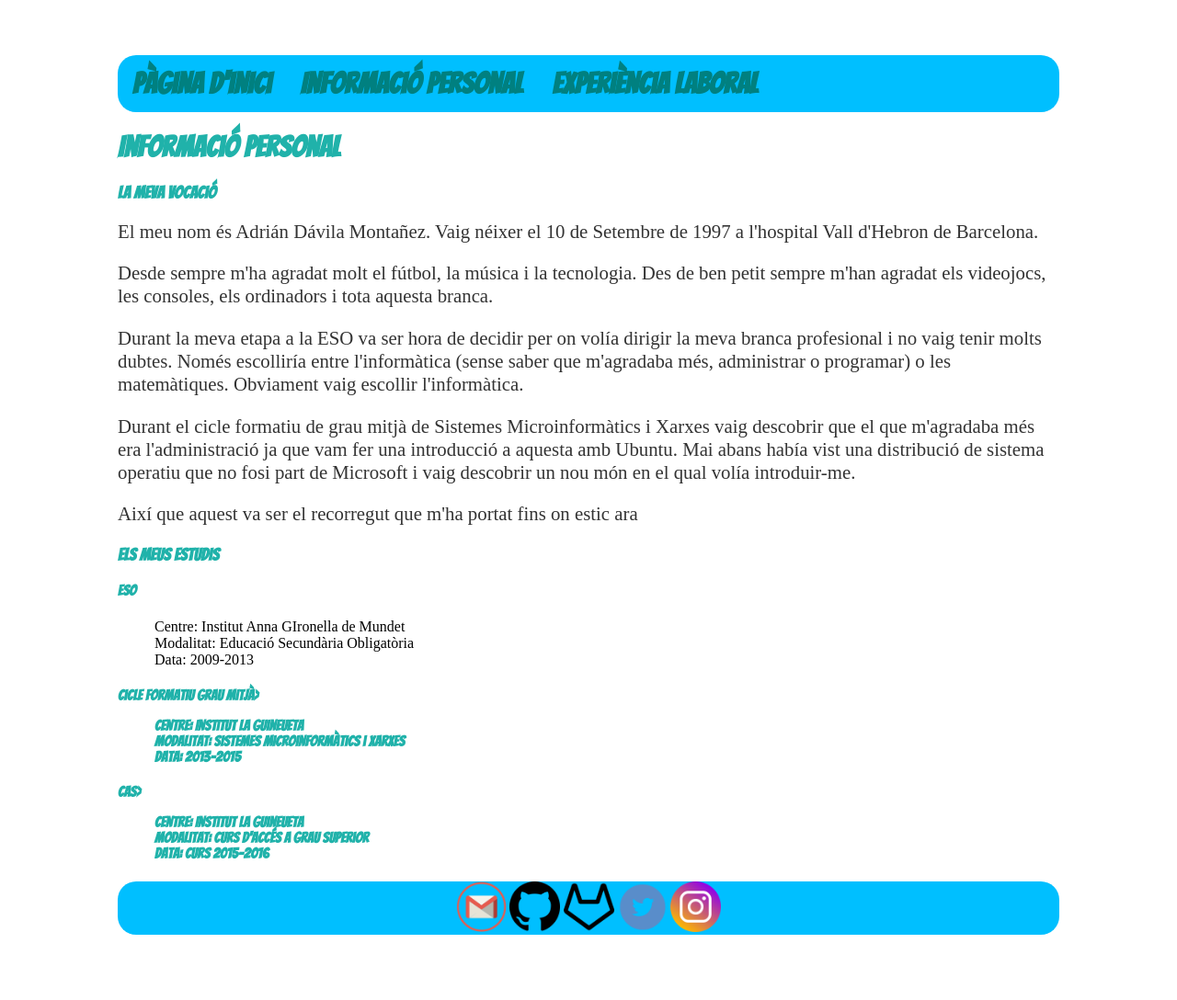
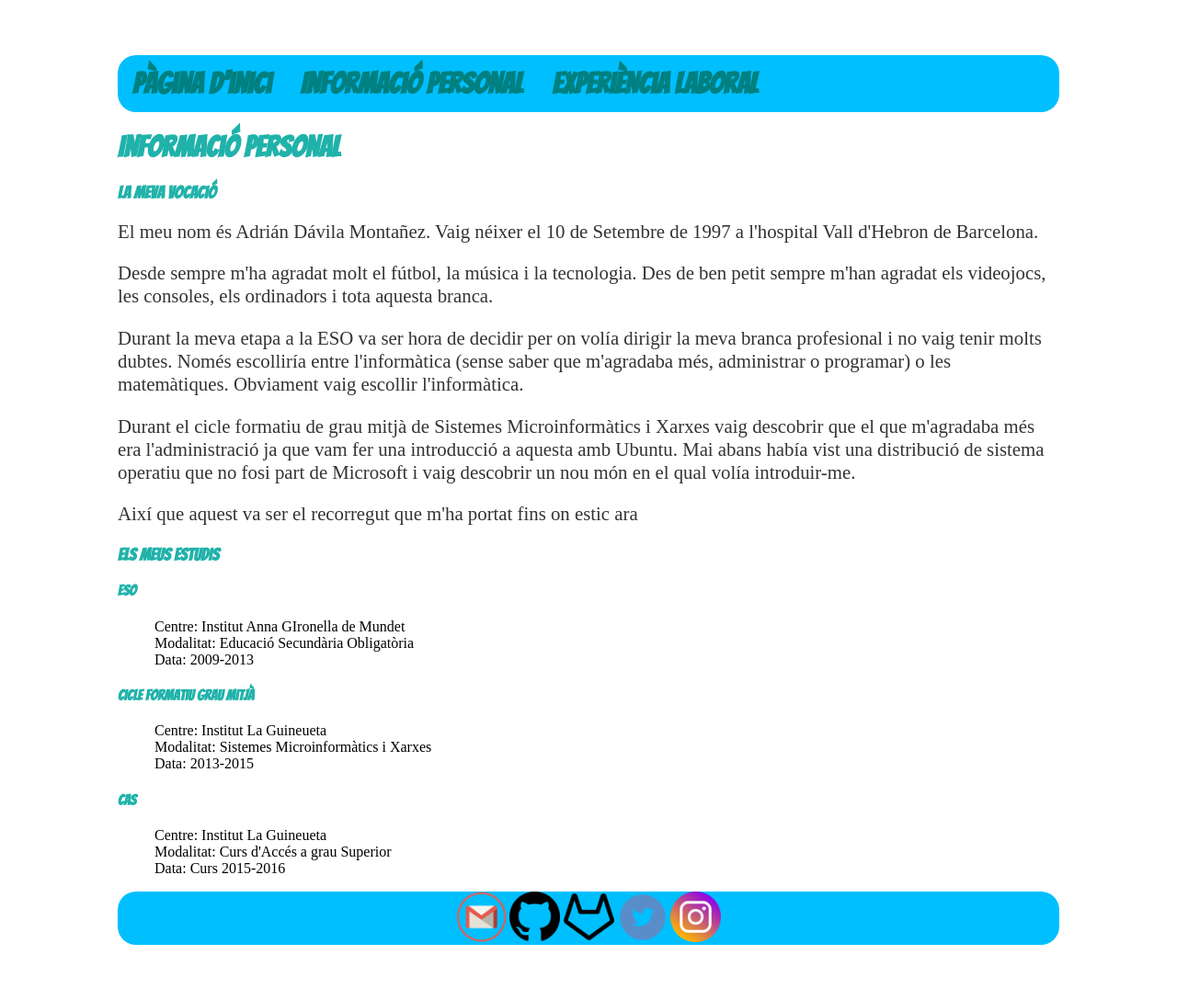
Before and after one commit to isx48102233/isx48102233.github.io, a Jekyll site: the page built from about/index.html, in a window 1280 px wide. Shown: the whole page at 92% size. Built offline with Jekyll 4.4.1, drawn with Linux system fonts in a browser that asks for light colours.

```diff
--- a/about/index.html
+++ b/about/index.html
@@ -18,13 +18,13 @@ title: Informació personal
 				<li>Modalitat: Educació Secundària Obligatòria</li>
 				<li>Data: 2009-2013</li>
 				</ul>
-			<h4>Cicle Formatiu Grau Mitjà>
+			<h4>Cicle Formatiu Grau Mitjà</h4>
 			<ul class=Estudis>
 				<li>Centre: Institut La Guineueta</li>
 				<li>Modalitat: Sistemes Microinformàtics i Xarxes</li>
 				<li>Data: 2013-2015</li>
 			</ul>
-			<h4>CAS>
+			<h4>CAS</h4>
 			<ul class=Estudis>
 				<li>Centre: Institut La Guineueta</li>
 				<li>Modalitat: Curs d'Accés a grau Superior</li>
```
